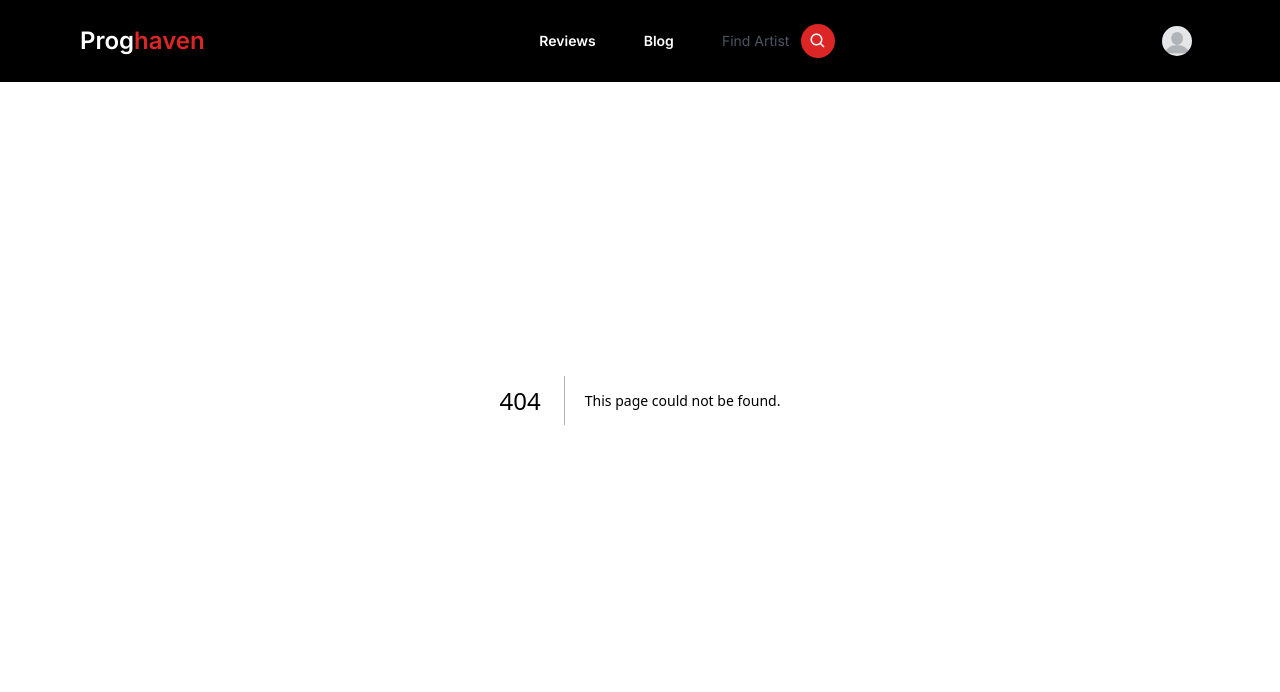
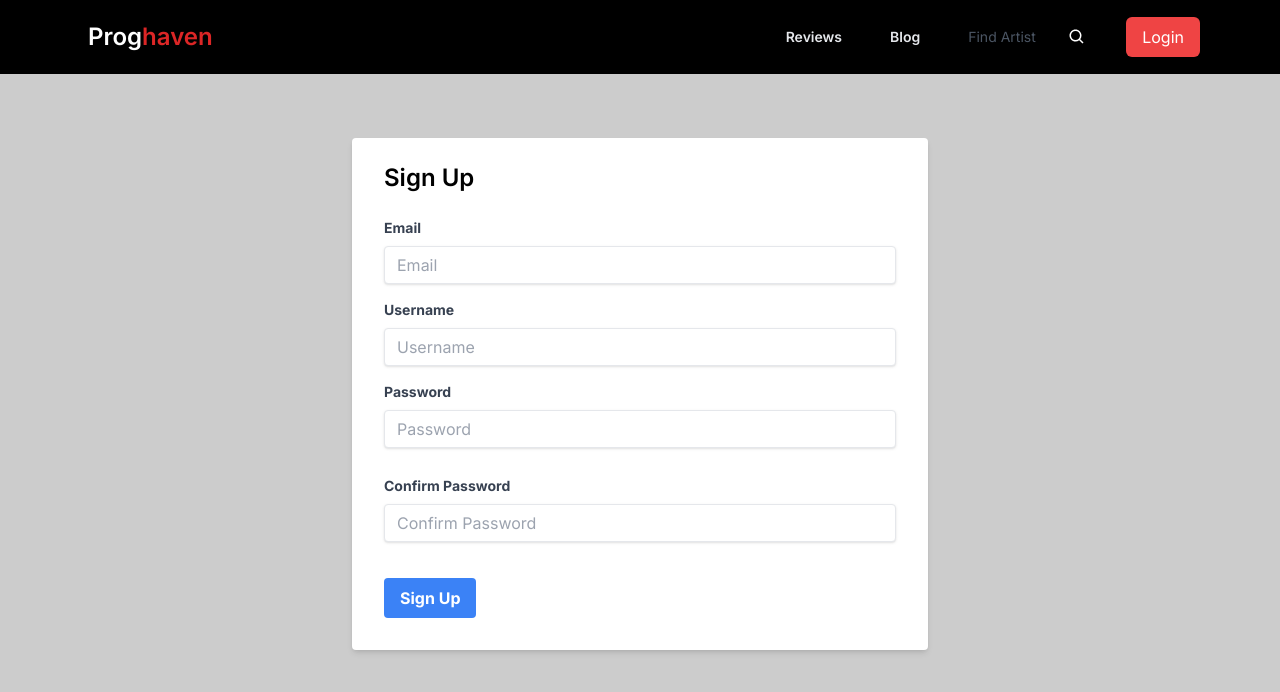
Before and after one commit to mikaelpac/proghaven, a Next.js app: page /login in a window 1280 px wide. Before the commit this address had no page. Shown: the top 692 px of the page. Built offline with nearby package versions, Linux system fonts and the light colour scheme.

Commit message:
added navbar links and basic signup form UI

```diff
--- a/app/(site)/page.tsx
+++ b/app/(site)/page.tsx
@@ -1,5 +1,45 @@
 import Image from "next/image";
 
 export default function Home() {
-  return <div>Hello Proghaven</div>;
+  return (
+    <div className="container mx-auto p-4">
+      <div className="grid grid-cols-1 md:grid-cols-2 lg:grid-cols-3 gap-4">
+        {/* Featured Albums */}
+        <div className="p-4 bg-white shadow-lg rounded-sm">
+          <h2 className="text-xl font-semibold mb-2">Featured Albums</h2>
+          {/* Display featured albums here */}
+        </div>
+
+        {/* Latest Reviews */}
+        <div className="p-4 bg-white shadow-lg rounded-sm">
+          <h2 className="text-xl font-semibold mb-2">Latest Reviews</h2>
+          {/* Display latest reviews here */}
+        </div>
+
+        {/* News */}
+        <div className="p-4 bg-white shadow-lg rounded-sm">
+          <h2 className="text-xl font-semibold mb-2">News</h2>
+          {/* Display news articles here */}
+        </div>
+
+        {/* Featured Artists */}
+        <div className="p-4 bg-white shadow-lg rounded-sm col-span-2">
+          <h2 className="text-xl font-semibold mb-2">Featured Artists</h2>
+          {/* Display featured artists here */}
+        </div>
+
+        {/* Upcoming Releases */}
+        <div className="p-4 bg-white shadow-lg rounded-sm">
+          <h2 className="text-xl font-semibold mb-2">Upcoming Releases</h2>
+          {/* Display upcoming releases here */}
+        </div>
+
+        {/* Forum Threads */}
+        <div className="p-4 bg-white shadow-lg rounded-sm">
+          <h2 className="text-xl font-semibold mb-2">Forum Threads</h2>
+          {/* Display forum threads here */}
+        </div>
+      </div>
+    </div>
+  );
 }
--- /dev/null
+++ b/app/blog/page.tsx
@@ -0,0 +1,5 @@
+const Blog = () => {
+  return <div>Blog here</div>;
+};
+
+export default Blog;
--- /dev/null
+++ b/app/login/page.tsx
@@ -0,0 +1,128 @@
+"use client";
+import { useState } from "react";
+
+const Login: React.FC = () => {
+  const [email, setEmail] = useState("");
+  const [username, setUsername] = useState("");
+  const [password, setPassword] = useState("");
+  const [confirmPassword, setConfirmPassword] = useState("");
+  const [passwordsMatch, setPasswordsMatch] = useState(true); // State to track password match
+
+  const handleSignUp = (e: React.FormEvent) => {
+    e.preventDefault();
+    // Add your registration logic here
+    if (password === confirmPassword) {
+      setPasswordsMatch(true);
+      // Passwords match, you can proceed with registration logic here
+      console.log(
+        "Sign up clicked with email:",
+        email,
+        "username:",
+        username,
+        "and password:",
+        password
+      );
+    } else {
+      // Passwords don't match, display an error message
+      setPasswordsMatch(false);
+    }
+  };
+
+  return (
+    <div className="px-6 md:px-0 w-full max-w-xl mx-auto justify-center mt-16">
+      <div className="w-full max-w-xl">
+        <form
+          className="bg-white shadow-md rounded px-8 pt-6 pb-8 mb-4"
+          onSubmit={handleSignUp}
+        >
+          <h2 className="text-2xl font-semibold mb-6">Sign Up</h2>
+          <div className="mb-4">
+            <label
+              className="block text-gray-700 text-sm font-bold mb-2"
+              htmlFor="email"
+            >
+              Email
+            </label>
+            <input
+              className="shadow appearance-none border rounded w-full py-2 px-3 text-gray-700 leading-tight focus:outline-none focus:shadow-outline"
+              id="email"
+              type="email"
+              placeholder="Email"
+              value={email}
+              onChange={(e) => setEmail(e.target.value)}
+              required
+            />
+          </div>
+          <div className="mb-4">
+            <label
+              className="block text-gray-700 text-sm font-bold mb-2"
+              htmlFor="username"
+            >
+              Username
+            </label>
+            <input
+              className="shadow appearance-none border rounded w-full py-2 px-3 text-gray-700 leading-tight focus:outline-none focus:shadow-outline"
+              id="username"
+              type="text"
+              placeholder="Username"
+              value={username}
+              onChange={(e) => setUsername(e.target.value)}
+              required
+            />
+          </div>
+          <div className="mb-4">
+            <label
+              className="block text-gray-700 text-sm font-bold mb-2"
+              htmlFor="password"
+            >
+              Password
+            </label>
+            <input
+              className="shadow appearance-none border rounded w-full py-2 px-3 text-gray-700 mb-3 leading-tight focus:outline-none focus:shadow-outline"
+              id="password"
+              type="password"
+              placeholder="Password"
+              value={password}
+              onChange={(e) => setPassword(e.target.value)}
+              required
+            />
+          </div>
+          <div className="mb-6">
+            <label
+              className="block text-gray-700 text-sm font-bold mb-2"
+              htmlFor="confirmPassword"
+            >
+              Confirm Password
+            </label>
+            <input
+              className={`shadow appearance-none border rounded w-full py-2 px-3 text-gray-700 mb-3 leading-tight focus:outline-none focus:shadow-outline ${
+                passwordsMatch ? "" : "border-red-500"
+              }`}
+              id="confirmPassword"
+              type="password"
+              placeholder="Confirm Password"
+              value={confirmPassword}
+              onChange={(e) => setConfirmPassword(e.target.value)}
+              required
+            />
+            {!passwordsMatch && (
+              <p className="text-red-500 text-xs italic">
+                Passwords do not match.
+              </p>
+            )}
+          </div>
+          <div className="flex items-center justify-between">
+            <button
+              className="bg-blue-500 hover:bg-blue-700 text-white font-bold py-2 px-4 rounded focus:outline-none focus:shadow-outline"
+              type="submit"
+            >
+              Sign Up
+            </button>
+          </div>
+        </form>
+      </div>
+    </div>
+  );
+};
+
+export default Login;
--- /dev/null
+++ b/app/reviews/page.tsx
@@ -0,0 +1,5 @@
+const Reviews = () => {
+  return <div>Reviews</div>;
+};
+
+export default Reviews;
--- /dev/null
+++ b/app/sign-up/page.tsx
@@ -0,0 +1,5 @@
+const SignUp = () => {
+  return <div>Sign Up</div>;
+};
+
+export default SignUp;
--- a/components/Avatar.tsx
+++ /dev/null
@@ -1,16 +0,0 @@
-"use client";
-import Image from "next/image";
-
-const Avatar = () => {
-  return (
-    <Image
-      className="rounded-full"
-      height="30"
-      width="30"
-      alt="Avatar"
-      src="/images/placeholder.png"
-    />
-  );
-};
-
-export default Avatar;
--- a/components/navbar/Logo.tsx
+++ b/components/navbar/Logo.tsx
@@ -7,7 +7,10 @@ const Logo = () => {
   const router = useRouter();
 
   return (
-    <div className="flex justify-start cursor-pointer xl:text-2xl md:text-xl text-md">
+    <div
+      className="flex justify-start cursor-pointer xl:text-2xl md:text-xl text-md px-2"
+      onClick={() => router.push("/")}
+    >
       <span className="font-semibold">Prog</span>
       <span className="text-red-600 font-semibold">haven</span>
     </div>
--- a/components/navbar/NavItems.tsx
+++ b/components/navbar/NavItems.tsx
@@ -1,17 +1,24 @@
 "use client";
 import { BiSearch } from "react-icons/bi";
+import Link from "next/link";
 
 const NavItems = () => {
   return (
     <div className=" w-auto py-2 rounded-md shadow-sm hover:shadow-md transition curser-pointer">
       <div className="flex flex-row items-center justify-between">
-        <div className="text-sm font-semibold px-6 cursor-pointer">Reviews</div>
-        <div className="text-sm font-semibold px-6 flex-1 text-center cursor-pointer">
-          Blog
-        </div>
-        <div className="text-sm pl-6 pr-2 text-gray-600 flex flex-row items-center gap-3">
-          <div className=" hidden sm:block ">Find Artist</div>
-          <div className="p-2 bg-red-600 rounded-full text-white">
+        <Link href="/reviews">
+          <div className="text-sm font-semibold px-6 cursor-pointer text-gray-200">
+            Reviews
+          </div>
+        </Link>
+        <Link href="/blog">
+          <div className="text-sm font-semibold px-6 flex-1 text-center text-gray-200 cursor-pointer">
+            Blog
+          </div>
+        </Link>
+        <div className="text-sm pl-6 pr-2 text-gray-600 md:flex flex-row hidden items-center gap-3">
+          <div className=" hidden sm:block w-[80px]">Find Artist</div>
+          <div className="p-2 rounded-full text-white">
             <BiSearch size={18} />
           </div>
         </div>
--- a/components/navbar/Navbar.tsx
+++ b/components/navbar/Navbar.tsx
@@ -7,13 +7,15 @@ import UserMenu from "./UserMenu";
 
 const Navbar = () => {
   return (
-    <div className="fixed w-full bg-black z-10">
-      <div className=" md:py-4 py-2">
+    <div className=" w-full bg-black z-10">
+      <div className=" md:py-3 py-2">
         <Container>
           <div className="flex flex-row items-center justify-between gap-3 md:gap-0">
             <Logo />
-            <NavItems />
-            <UserMenu />
+            <div className="flex flex-row items-center justify-between gap-6">
+              <NavItems />
+              <UserMenu />
+            </div>
           </div>
         </Container>
       </div>
--- a/components/navbar/UserMenu.tsx
+++ b/components/navbar/UserMenu.tsx
@@ -1,7 +1,8 @@
 "use client";
 
 import { AiOutlineMenu } from "react-icons/ai";
-import Avatar from "../Avatar";
+import Link from "next/link";
+
 import { useCallback, useState } from "react";
 import MenuItem from "./MenuItem";
 
@@ -12,21 +13,16 @@ const UserMenu = () => {
     setIsOpen((value) => !value);
   }, []);
 
-  console.log(isOpen);
-
   return (
     <div className="relative">
       <div className="flex flex-row items-center gap-3">
-        <div
-          className="p-4 md:py-1 md:px-2  border-neutral-200 flex flex-row items-center gap-3 rounded-full cursor-pointer hover:shadow-md transition"
-          onClick={toggleOpen}
-        >
-          <div className="">
-            <Avatar />
-          </div>
+        <div>
+          <Link href="/login">
+            <div className="bg-red-500 px-4 py-2 rounded-md">Login</div>
+          </Link>
         </div>
       </div>
-      {isOpen && (
+      {/*  {isOpen && (
         <div className="absolute rounded-xl shadow-md w-[40vw] md:w-[200px] bg-white overflow-hidden right-0 top-12 text-sm">
           <div className="flex flex-col cursor-pointer">
             <>
@@ -35,7 +31,7 @@ const UserMenu = () => {
             </>
           </div>
         </div>
-      )}
+      )} */}
     </div>
   );
 };
--- a/package.json
+++ b/package.json
@@ -9,6 +9,8 @@
     "lint": "next lint"
   },
   "dependencies": {
+    "@supabase/auth-helpers-nextjs": "^0.8.1",
+    "@supabase/supabase-js": "^2.36.0",
     "next": "latest",
     "react": "latest",
     "react-dom": "latest",
```
Also changed, not shown: 1 other file (tests, documents, lock files or other folders).
